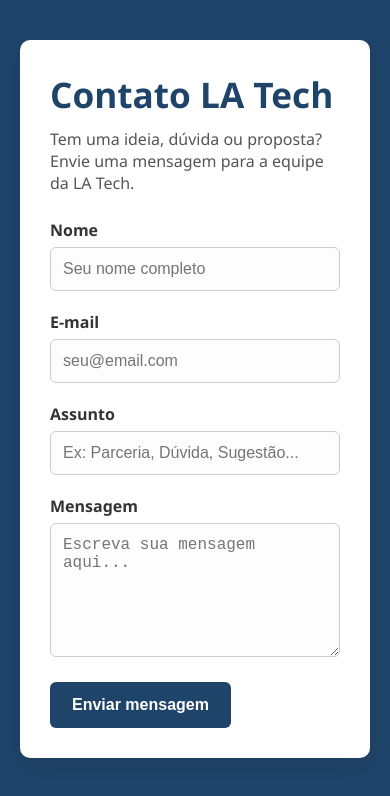
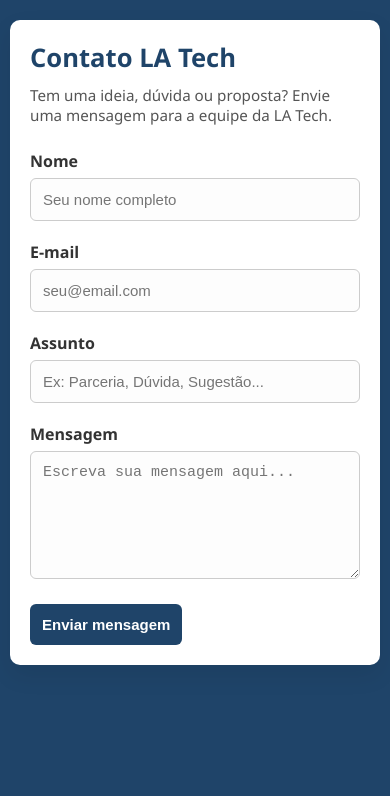
Before and after one commit to LaylAgnes/Pagina-de-formulario-de-contato-estilizada, a plain HTML site: page index.html in a window 390 px wide. Drawn offline with Linux system fonts and the light colour scheme.

Commit message:
responsivo

```diff
--- a/style.css
+++ b/style.css
@@ -72,3 +72,41 @@
 button:hover {
   background-color: #15304bff;
 }
+
+@media (max-width: 768px) {
+  .container {
+    padding: 20px;
+  }
+
+  h1 {
+    font-size: 1.8em;
+  }
+
+  input,
+  textarea {
+    font-size: 15px;
+  }
+
+  button {
+    font-size: 15px;
+    padding: 12px 18px;
+  }
+}
+
+@media (max-width: 480px) {
+  body {
+    padding: 20px 10px;
+  }
+
+  h1 {
+    font-size: 1.6em;
+  }
+
+  p {
+    font-size: 0.95rem;
+  }
+
+  button {
+    padding: 12px;
+  }
+}
```
